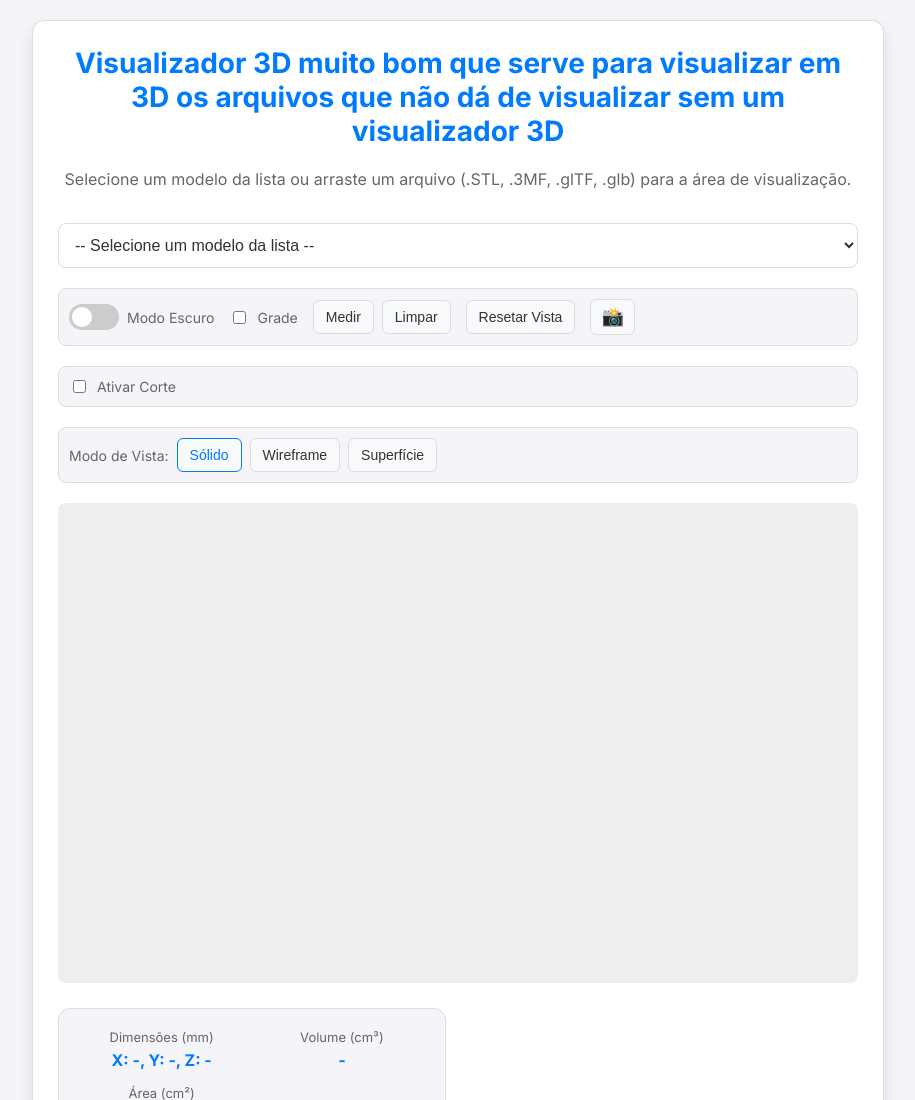
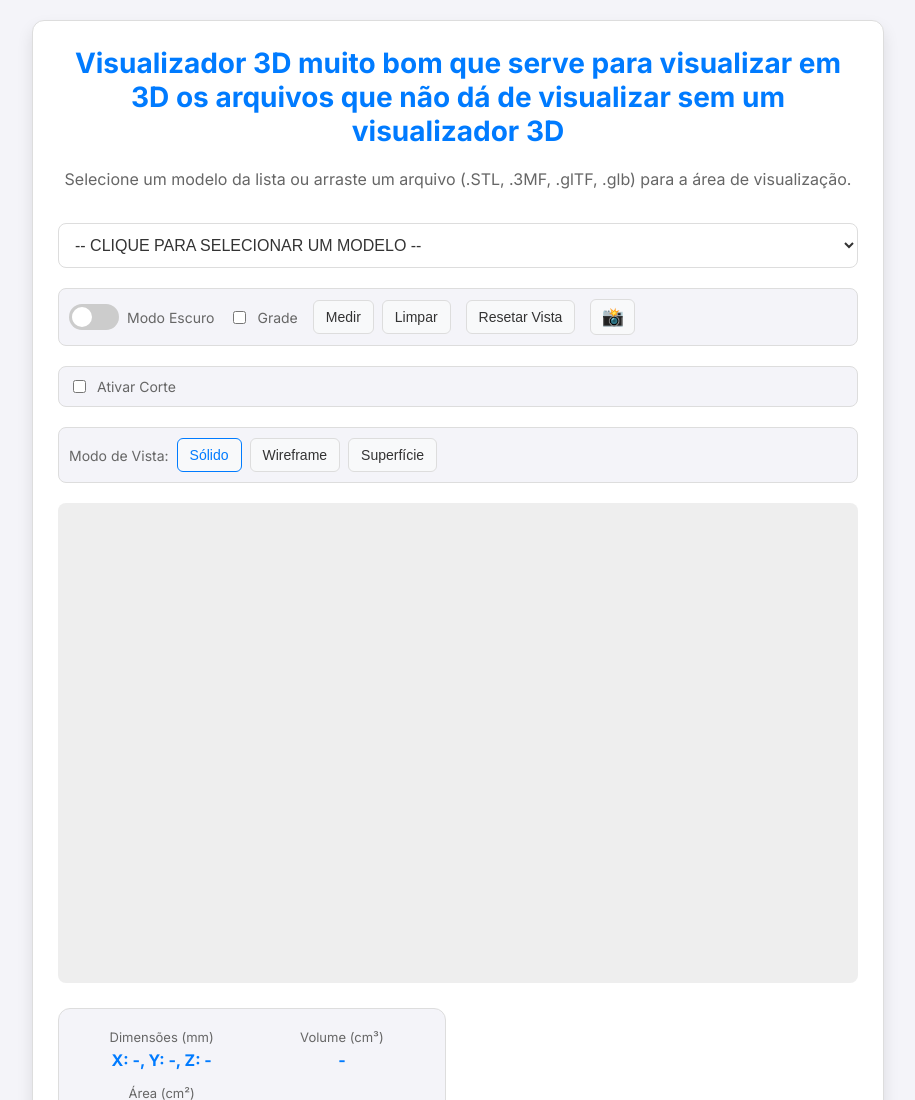
Before and after one commit to SHAIDERWOW/stlpreview, a plain HTML site: page index.html in a window 1280 px wide. Shown: the top 1100 px of the page, without its empty margins (182-1097 px from the left). Drawn offline with nearby package versions, Linux system fonts and the light colour scheme.

Commit message:
Update index.html

```diff
--- a/index.html
+++ b/index.html
@@ -24,7 +24,7 @@
         <p>Selecione um modelo da lista ou arraste um arquivo (.STL, .3MF, .glTF, .glb) para a área de visualização.</p>
 
         <select id="stl-selector">
-            <option value="">-- Selecione um modelo da lista --</option>
+            <option value="">-- CLIQUE PARA SELECIONAR UM MODELO --</option>
             <option value="https://cdn.glitch.global/deeb5089-a19c-43a1-954b-3724956ed2cd/Montagem%20final.stl?v=1750269750409">PROJETO COMPLETO (Apenas para visualização)</option>
             <option value="https://raw.githubusercontent.com/SHAIDERWOW/stlpreview/main/Assets/Shaider%20-%20Item%201.stl">Item 1 - Volante</option>
             <option value="https://raw.githubusercontent.com/SHAIDERWOW/stlpreview/main/Assets/Shaider%20-%20Item%202.stl">Item 2 - Carro móvel</option>
```
